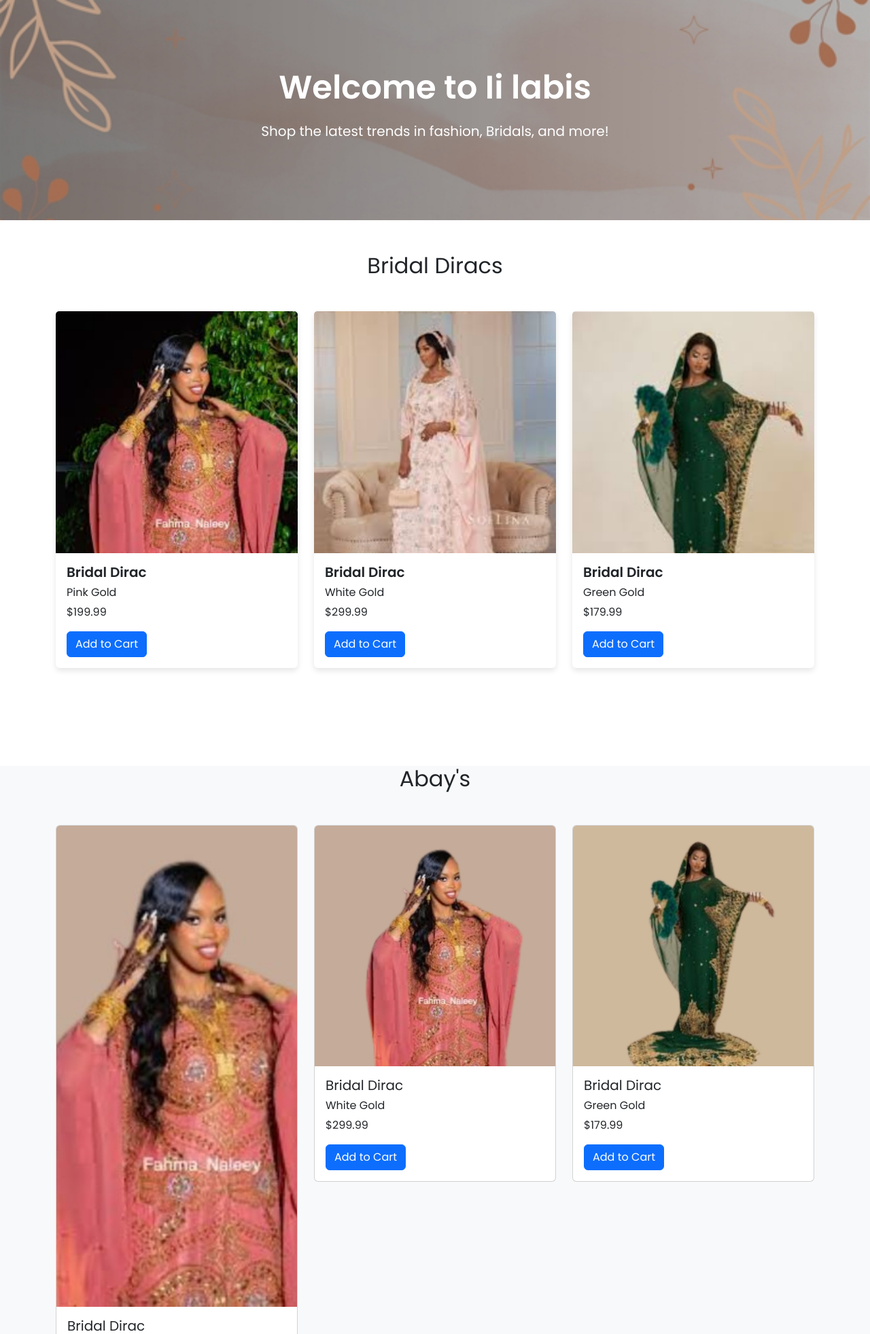
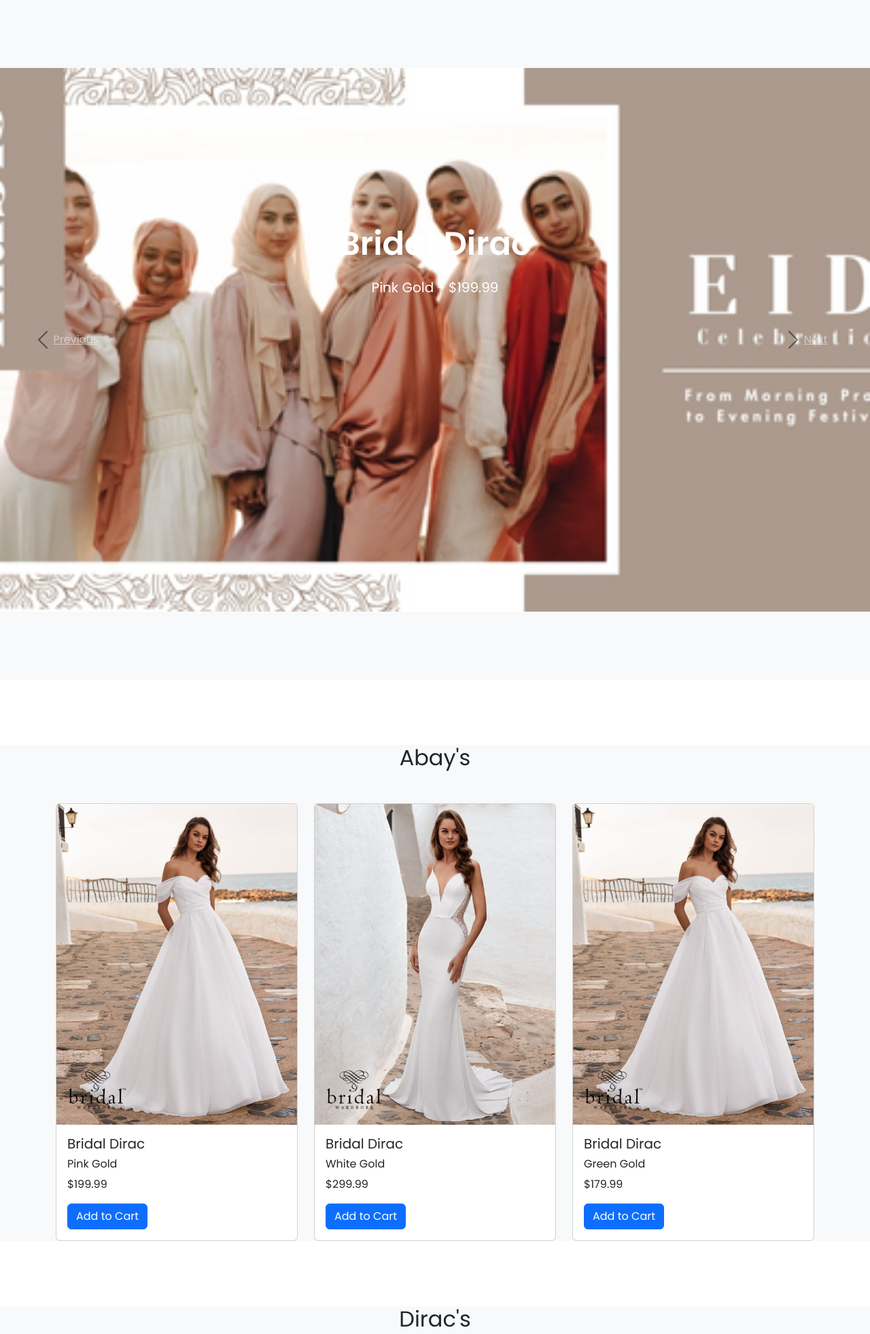
Before and after one commit to Techchunk4/iilabis, a Django app: page / in a window 1280 px wide. Shown: the part 56-2019 px from the top of the page at 68% size. Run offline with Django 5.2, Linux system fonts and the light colour scheme.

Commit message:
update commit

```diff
--- a/store/static/css/styles.css
+++ b/store/static/css/styles.css
@@ -6,21 +6,52 @@
 
 /* Hero Section */
 .hero-section {
-    background: url('../images/hero-bg.jpg') center/cover no-repeat;
     padding: 100px 0;
+    color: white;
+    position: relative;
+}
+
+.carousel-item {
+    height: 100vh; /* Full-screen height */
+    background-size: cover;
+    background-position: center;
+}
+
+.carousel-item img {
+    width: 100%;
+    height: 100%;
+    object-fit: cover; /* Ensures image covers the carousel area without distortion */
+}
+
+.carousel-caption {
+    position: absolute;
+    top: 50%;
+    transform: translateY(-50%);
+    text-align: center;
     color: white;
 }
 
-.hero-section h1 {
+.carousel-caption h5 {
     font-size: 3rem;
     font-weight: 600;
 }
 
-.hero-section p {
+.carousel-caption p {
     font-size: 1.25rem;
     font-weight: 400;
     margin-top: 20px;
 }
+
+.carousel-control-prev-icon,
+.carousel-control-next-icon {
+    filter: invert(100%); /* Make control arrows white */
+}
+
+/* Add smooth transition between carousel items */
+.carousel-item {
+    transition: opacity 0.5s ease-in-out;
+}
+
 
 /* Products Section */
 .products-section {
--- a/store/templates/home.html
+++ b/store/templates/home.html
@@ -1,58 +1,75 @@
 {% extends 'base.html' %}
+
+{% load static %}
+
+
 
 {% block title %}Home - Ii Labis Store{% endblock %}
 
 {% block content %}
 <!-- Hero Section -->
 <section id="home" class="hero-section text-center">
-    <div class="container">
-        <h1 class="display-4">Welcome to Ii labis  </h1>
-        <p class="lead">Shop the latest trends in fashion, Bridals, and more!</p>
+    <div id="heroCarousel" class="carousel slide" data-ride="carousel">
+        <!-- Indicators (Optional) -->
+        <ol class="carousel-indicators">
+            <li data-target="#heroCarousel" data-slide-to="0" class="active"></li>
+            <li data-target="#heroCarousel" data-slide-to="1"></li>
+            <li data-target="#heroCarousel" data-slide-to="2"></li>
+            <li data-target="#heroCarousel" data-slide-to="3"></li>
+        </ol>
+
+        <!-- Carousel Inner -->
+        <div class="carousel-inner">
+            <!-- Slide 1 -->
+            <div class="carousel-item active">
+                <img src="{% static 'images/product6.jpg' %}" class="d-block w-100" alt="Product 1">
+                <div class="carousel-caption d-none d-md-block">
+                    <h5 class="display-4">Bridal Dirac</h5>
+                    <p>Pink Gold - $199.99</p>
+                </div>
+            </div>
+
+            <!-- Slide 2 -->
+            <div class="carousel-item">
+                <img src="{% static 'images/product5.jpg' %}" class="d-block w-100" alt="Product 2">
+                <div class="carousel-caption d-none d-md-block">
+                    <h5 class="display-4">Bridal Dirac</h5>
+                    <p>White Gold - $299.99</p>
+                </div>
+            </div>
+
+            <!-- Slide 3 -->
+            <div class="carousel-item">
+                <img src="{% static 'images/product7.jpg' %}" class="d-block w-100" alt="Product 3">
+                <div class="carousel-caption d-none d-md-block">
+                    <h5 class="display-4">Bridal Dirac</h5>
+                    <p>Green Gold - $179.99</p>
+                </div>
+            </div>
+
+            <!-- Slide 4 -->
+            <div class="carousel-item">
+                <img src="{% static 'images/product8.jpg' %}" class="d-block w-100" alt="Product 4">
+                <div class="carousel-caption d-none d-md-block">
+                    <h5 class="display-4">Bridal Dirac</h5>
+                    <p>Pink Gold - $199.99</p>
+                </div>
+            </div>
+        </div>
+
+        <!-- Controls -->
+        <a class="carousel-control-prev" href="#heroCarousel" role="button" data-slide="prev">
+            <span class="carousel-control-prev-icon" aria-hidden="true"></span>
+            <span class="sr-only">Previous</span>
+        </a>
+        <a class="carousel-control-next" href="#heroCarousel" role="button" data-slide="next">
+            <span class="carousel-control-next-icon" aria-hidden="true"></span>
+            <span class="sr-only">Next</span>
+        </a>
     </div>
 </section>
 
-<!-- Products Section -->
-<section id="products" class="products-section py-5">
-    {% load static %}
-    <div class="container">
-        <h2 class="text-center mb-5">Bridal Diracs</h2>
-        <div class="row">
-            <div class="col-md-4">
-                <div class="card">
-                    <img src="{% static 'images/product1.jpg' %}" class="card-img-top" alt="Product 1">
-                    <div class="card-body">
-                        <h5 class="card-title">Bridal Dirac</h5>
-                        <h6>Pink Gold</h6>
-                        <p class="card-text">$199.99</p>
-                        <a href="#" class="btn btn-primary">Add to Cart</a>
-                    </div>
-                </div>
-            </div>
-            <div class="col-md-4">
-                <div class="card">
-                    <img src="{% static 'images/product2.jpg' %}" class="card-img-top" alt="Product 2">
-                    <div class="card-body">
-                        <h5 class="card-title">Bridal Dirac</h5>
-                        <h6>White Gold</h6>
-                        <p class="card-text">$299.99</p>
-                        <a href="#" class="btn btn-primary">Add to Cart</a>
-                    </div>
-                </div>
-            </div>
-            <div class="col-md-4">
-                <div class="card">
-                    <img src="{% static 'images/product3.jpg' %}" class="card-img-top" alt="Product 3">
-                    <div class="card-body">
-                        <h5 class="card-title">Bridal Dirac</h5>
-                        <h6>Green Gold</h6>
-                        <p class="card-text">$179.99</p>
-                        <a href="#" class="btn btn-primary">Add to Cart</a>
-                    </div>
-                </div>
-            </div>
-        </div>
-    </div>
-</section>
+<!-- Abay's Section -->
 <section id="products" class="products-section py-5"></section>
     {% load static %}
     <div class="container">
@@ -60,7 +77,7 @@
         <div class="row">
             <div class="col-md-4">
                 <div class="card">
-                    <img src="{% static 'images/product7.jpg' %}" class="card-img-top" alt="Product 7
+                    <img src="{% static 'images/product4.jpg' %}" class="card-img-top" alt="Product 7
                     ">
                     <div class="card-body">
                         <h5 class="card-title">Bridal Dirac</h5>
@@ -72,7 +89,7 @@
             </div>
             <div class="col-md-4">
                 <div class="card">
-                    <img src="{% static 'images/product5.jpg' %}" class="card-img-top" alt="Product 5">
+                    <img src="{% static 'images/product1.jpg' %}" class="card-img-top" alt="Product 5">
                     <div class="card-body">
                         <h5 class="card-title">Bridal Dirac</h5>
                         <h6>White Gold</h6>
@@ -95,6 +112,8 @@
         </div>
     </div>
 </section>
+
+<!-- Dirac's Section -->
 <section id="products" class="products-section py-5"></section>
     {% load static %}
     <div class="container">
```
Also changed, not shown: store/static/images/product1.jpg, store/static/images/product2.jpg, store/static/images/product3.jpg, store/static/images/product4.jpg, store/static/images/product5.jpg, store/static/images/product6.jpg, store/static/images/product7.jpg, store/static/images/product8.jpg (added).
